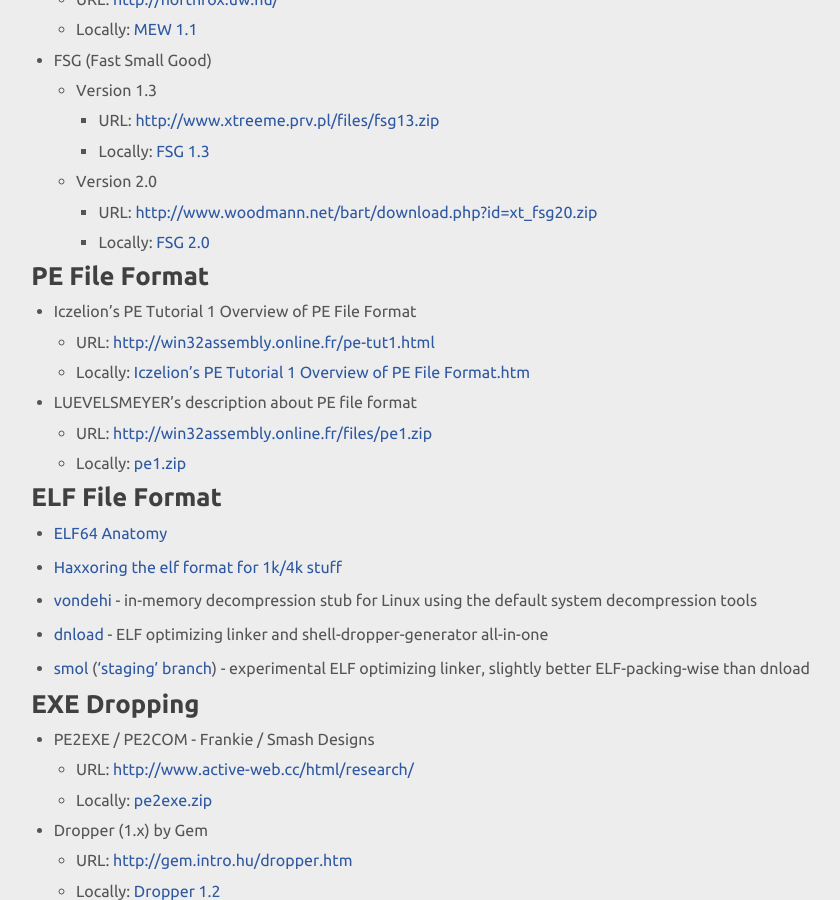
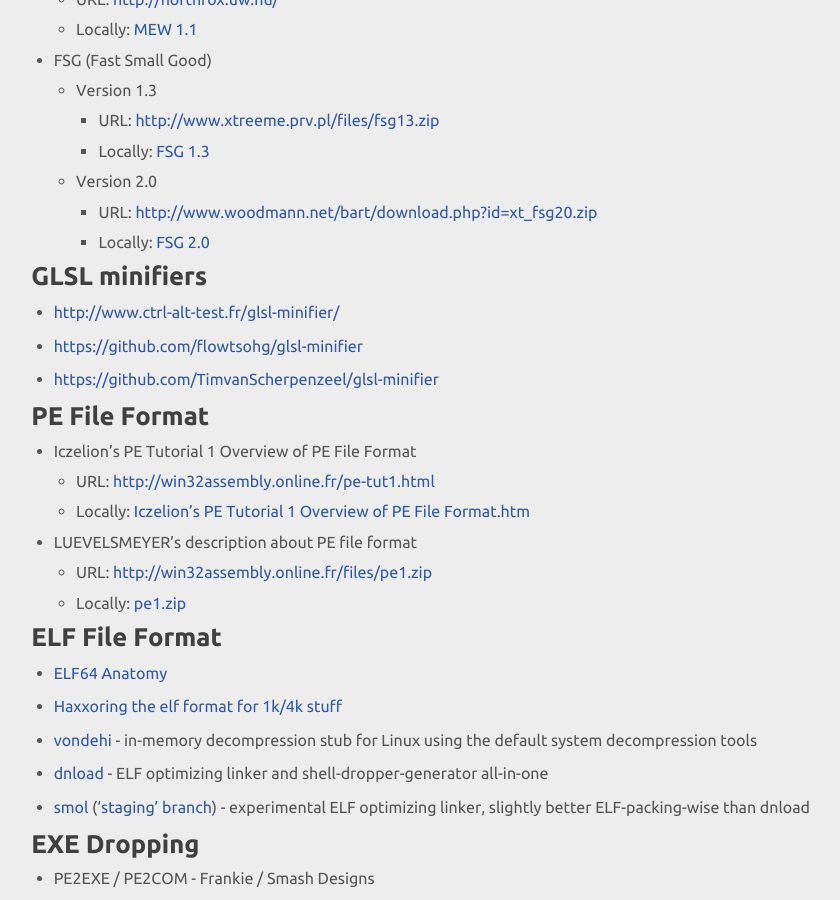
Before and after one commit to in4k/in4k.github.io, a Jekyll site: the page built from wiki/exe-packers-tweakers-and-linkers.markdown, in a window 1280 px wide and 900 px high, scrolled down 897 px. Shown: the whole window, without its empty margins (138-978 px from the left). Built offline with Jekyll 4.4.1, drawn with Linux system fonts in a browser that asks for light colours.

Commit message:
Update exe-packers-tweakers-and-linkers.markdown
GLSL minifiers

```diff
--- a/wiki/exe-packers-tweakers-and-linkers.markdown
+++ b/wiki/exe-packers-tweakers-and-linkers.markdown
@@ -52,6 +52,14 @@
     *   Version 2.0
         *   URL: [http://www.woodmann.net/bart/download.php?id=xt_fsg20.zip](http://www.woodmann.net/bart/download.php?id=xt_fsg20.zip "http://www.woodmann.net/bart/download.php?id=xt fsg20.zip")
         *   Locally: [FSG 2.0](http://in4k.untergrund.net/packers%20droppers%20etc/xt_fsg20.zip "http://in4k.untergrund.net/packers droppers etc/xt fsg20.zip")
+
+# GLSL minifiers
+
+* [http://www.ctrl-alt-test.fr/glsl-minifier/](http://www.ctrl-alt-test.fr/glsl-minifier/)
+
+* [https://github.com/flowtsohg/glsl-minifier](https://github.com/flowtsohg/glsl-minifier)
+
+* [https://github.com/TimvanScherpenzeel/glsl-minifier](https://github.com/TimvanScherpenzeel/glsl-minifier)
 
 # PE File Format
 
```
